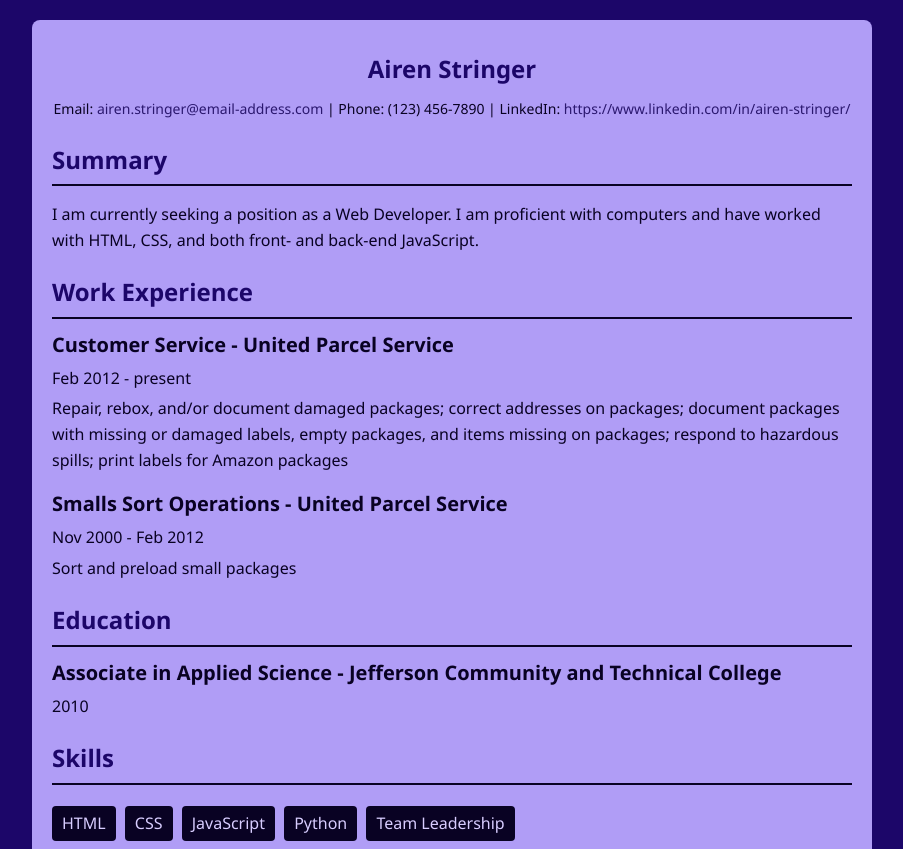
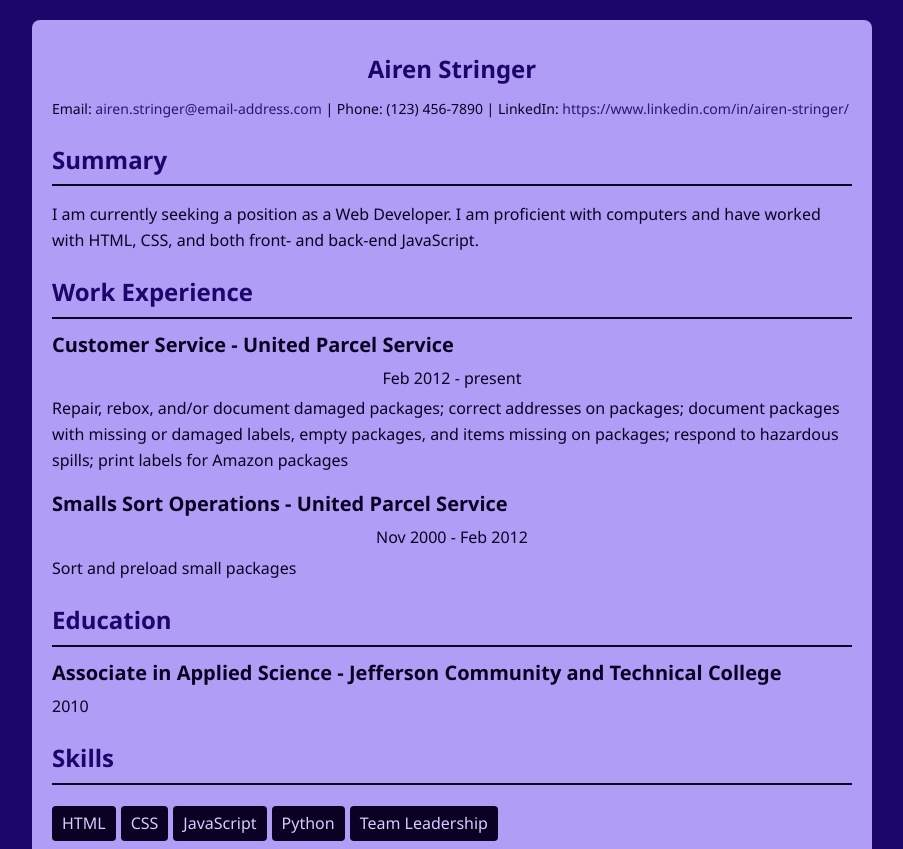
Before and after one commit to AirenMarie/AirenMarie.github.io, a plain HTML site: page resume.html in a window 1280 px wide. Shown: the top 849 px of the page, without its empty margins (188-1091 px from the left). Drawn offline with Linux system fonts and the light colour scheme.

Commit message:
add date class to select p elements

```diff
--- a/resume.html
+++ b/resume.html
@@ -4,7 +4,7 @@
     <meta charset="UTF-8" />
     <meta name="viewport" content="width=device-width, initial-scale=1.0" />
     <title>Resume Template</title>
-    <link rel="stylesheet" href="css/styles.css" />
+    <link rel="stylesheet" href="css/index.css" />
   </head>
   <body>
     <main class="container">
@@ -31,7 +31,7 @@
         <h2>Work Experience</h2>
         <div class="item">
           <h3>Customer Service - United Parcel Service</h3>
-          <p>Feb 2012 - present</p>
+          <p class="date">Feb 2012 - present</p>
           <p>
             Repair, rebox, and/or document damaged packages; correct addresses
             on packages; document packages with missing or damaged labels, empty
@@ -41,7 +41,7 @@
         </div>
         <div class="item">
           <h3>Smalls Sort Operations - United Parcel Service</h3>
-          <p>Nov 2000 - Feb 2012</p>
+          <p class="date">Nov 2000 - Feb 2012</p>
           <p>Sort and preload small packages</p>
         </div>
       </section>
@@ -52,7 +52,7 @@
             Associate in Applied Science - Jefferson Community and Technical
             College
           </h3>
-          <p>2010</p>
+          <p class="date">2010</p>
         </div>
       </section>
       <section class="section">
```
